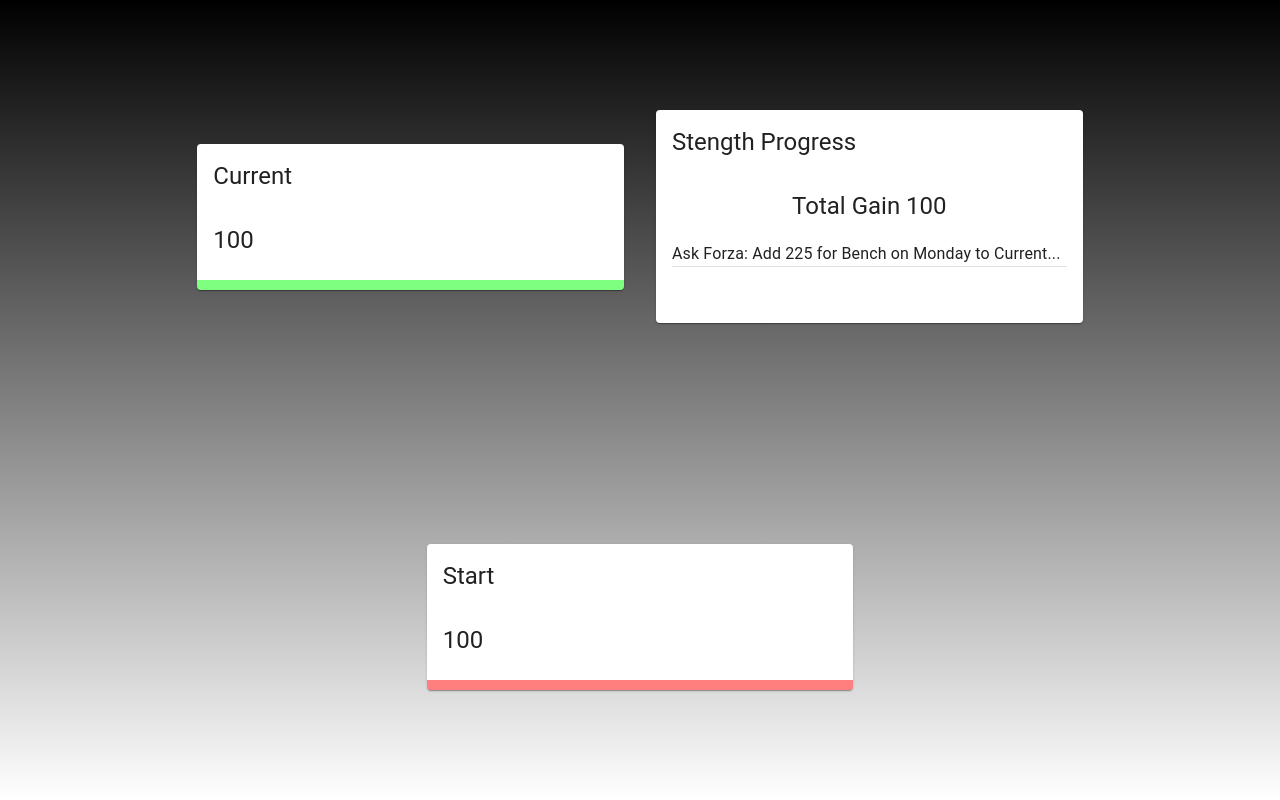
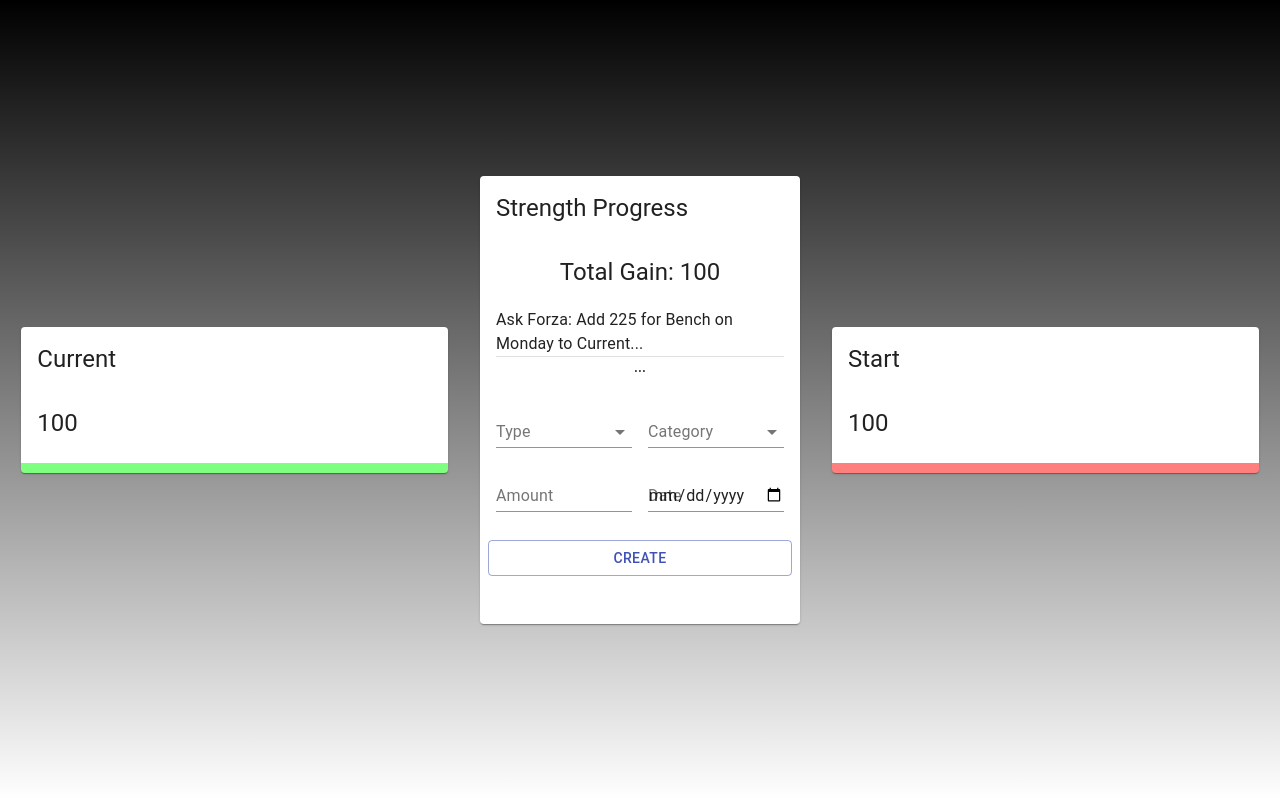
Before and after one commit to davdli/Forza, a React (Create React App) app: page / in a window 1280 px wide. Built offline with nearby package versions, Linux system fonts and the light colour scheme.

Commit message:
Adds Form to Main Card

```diff
--- a/src/App.js
+++ b/src/App.js
@@ -17,7 +17,7 @@ const App = () => {
         <Grid item xs={12} sm={4}>
           <Details title="Current" />
         </Grid>
-        <Grid item xs={12} sm={4}>
+        <Grid item xs={12} sm={3}>
           <Main />
         </Grid>
         <Grid item xs={12} sm={4}>
--- /dev/null
+++ b/src/components/Main/Form/Form.jsx
@@ -0,0 +1,48 @@
+import React from 'react'
+import { TextField, Typography, Grid, Button, FormControl, InputLabel, Select, MenuItem } from '@material-ui/core'
+import useStyles from './styles'
+
+const Form = () => {
+  const classes = useStyles()
+  return (
+    <Grid container spacing={2}>
+      <Grid item xs={12}>
+        <Typography align="center" variant="subtitle2" gutterBottom>
+          ...
+        </Typography>
+      </Grid>
+      <Grid item xs={6}>
+        <FormControl fullWidth>
+          <InputLabel>Type</InputLabel>
+          <Select>
+            <MenuItem value="Current">Current</MenuItem>
+            <MenuItem value="Start">Start</MenuItem>
+          </Select>
+        </FormControl>
+      </Grid>
+      <Grid item xs={6}>
+        <FormControl fullWidth>
+          <InputLabel>Category</InputLabel>
+          <Select>
+            <MenuItem value="Bench">Bench</MenuItem>
+            <MenuItem value="Squat">Squat</MenuItem>
+            <MenuItem value="Deadlift">Deadlift</MenuItem>
+          </Select>
+        </FormControl>
+      </Grid>
+      <Grid item xs={6}>
+        <TextField type="number" label="Amount" fullWidth />
+      </Grid>
+      <Grid item xs={6}>
+        <TextField type="date" label="Date" fullWidth />
+      </Grid>
+      <Button
+        className={classes.button}
+        variant="outlined"
+        color="primary"
+        fullWidth>Create</Button>
+    </Grid>
+  )
+}
+
+export default Form
--- /dev/null
+++ b/src/components/Main/Form/styles.js
@@ -0,0 +1,12 @@
+import { makeStyles } from '@material-ui/core/styles'
+
+export default makeStyles(() => ({
+  radioGroup: {
+    display: 'flex',
+    justifyContent: 'center',
+    marginBottom: '-10px',
+  },
+  button: {
+    marginTop: '20px',
+  },
+}))
--- a/src/components/Main/Main.jsx
+++ b/src/components/Main/Main.jsx
@@ -1,20 +1,21 @@
 import React from 'react'
 import { Card, CardHeader, CardContent, Typography, Grid, Divider} from '@material-ui/core'
 import useStyles from './styles'
+import Form from './Form/Form'
 
 const Main = () => {
   const classes = useStyles()
   return (
     <Card classname={classes.root}>
-      <CardHeader title="Stength Progress" />
+      <CardHeader title="Strength Progress" />
       <CardContent>
-        <Typography align="center" variant="h5">Total Gain 100</Typography>
+        <Typography align="center" variant="h5">Total Gain: 100</Typography>
         <Typography variant="subtitle1" style={{lineHeight: '1.5em', marginTop: '20px'}} >
           {/* InfoCard... */}
           Ask Forza: Add 225 for Bench on Monday to Current...
         </Typography>
         <Divider />
-        {/* Form */}
+        <Form />
       </CardContent>
       <CardContent className={classes.cardContent}>
         <Grid container spacing={2}>
```
